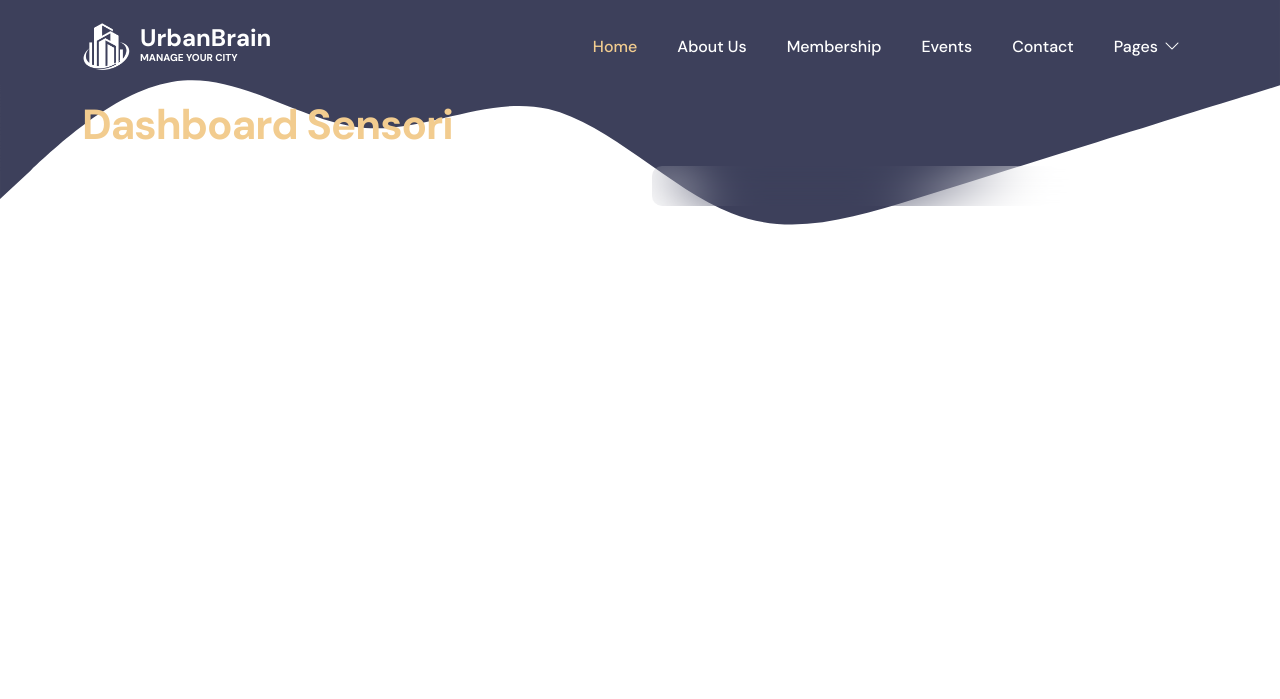
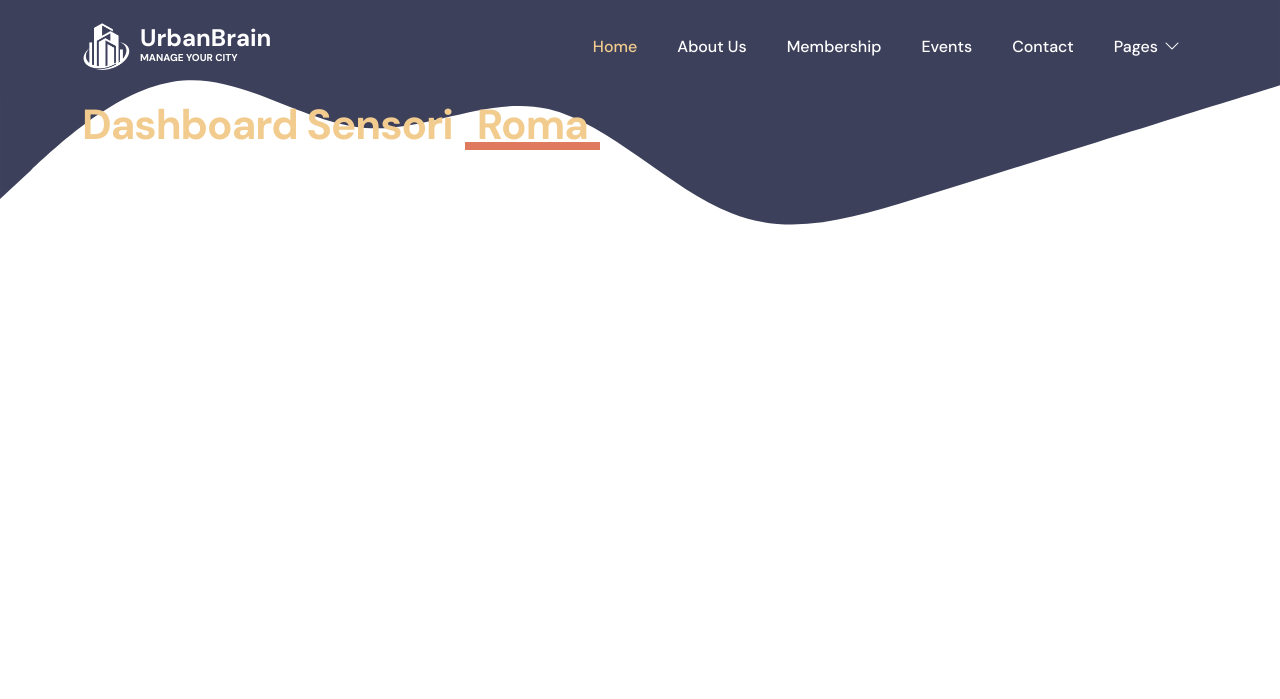
Before and after one commit to mattebest045/UrbanBrain, a PHP site: page /uni/dashboard.html in a window 1280 px wide. Shown: the top 699 px of the page. Run offline with PHP 8.4, Linux system fonts and the light colour scheme; data that the repository does not hold is empty.

Commit message:
Merge FE e BE pagina dashboard

```diff
--- a/css/template-urbanbrain.css
+++ b/css/template-urbanbrain.css
@@ -708,6 +708,53 @@ strong {
   }
 }
 
+.width-fix-content {
+  max-width: fit-content !important;
+}
+
+.cursor-pointer {
+  cursor: pointer !important;
+}
+
+.hover-effect {
+  text-decoration: none;
+  color: var(--link-hover-color);
+  font-weight: 700;
+  position: relative;
+}
+
+.hover-effect:hover {
+  color: var(--white-color);
+  transition: all .3s ease-in-out;
+}
+
+.hover-effect::before {
+  content: '';
+  /* background-color: hsla(196, 61%, 58%, .75); */
+  background-color: var(--custom-btn-bg-hover-color);
+  position: absolute;
+  left: 0;
+  bottom: 3px;
+  margin-bottom: 5px;
+  width: 100%;
+  height: 8px;
+  z-index: -1;
+  transition: all .3s ease-in-out;
+}
+
+.hover-effect:hover::before {
+  bottom: 0;
+  height: 100%;
+}
+
+.dashboard-title {
+  display: flex;
+  flex-wrap: nowrap;
+  flex-direction: row;
+  align-items: center;
+  justify-content: flex-start;
+}
+
 
 /*---------------------------------------
   GRAPH
@@ -719,10 +766,13 @@ canvas {
 
 .chart-container {
   backdrop-filter: blur(25px);
-  /* background: linear-gradient(to bottom, var(--primary-color) 0%, var(--white-color) 100%); */
-  border-radius: var(--border-radius-small);
+  border-radius: calc(var(--border-radius-small) + 20px);
   padding: 20px;
   margin-bottom: 30px;
+}
+
+.chart-container :first-child {
+  border-radius: var(--border-radius-small);
 }
 
 .overflow-y-auto {
--- a/dashboard.html
+++ b/dashboard.html
@@ -113,106 +113,21 @@
                 <div class="container">
 
                     <!-- Elenco dashboard sensori -->
-                    <div class="row row-chart">
-                        <h1 class="cd-headline rotate-1 text-primary-color pb-2">Dashboard Sensori</h1>
+                    <div class="row row-chart dashboard-title">
+                        <h1 class="cd-headline rotate-1 text-primary-color pb-2 width-fix-content" id="pageTitle">Dashboard Sensori</h1>
+                        <h1 class="cd-headline rotate-1 text-primary-color pb-2 width-fix-content cursor-pointer hover-effect" id="selectWhichCity">Roma</h1>
+                    </div>
+
+                    <div class="row row-chart" id="chartsContainer">
 
                         <div class="col-md-6">
                             <div class="chart-container">
-                                <div id="temperatureChart"></div>
-                            </div>
-                        </div>
-                        <div class="col-md-6">
-                            <div class="chart-container">
-                                <div id="humidityChart"></div>
-                            </div>
-                        </div>
-                        <div class="col-md-6">
-                            <div class="chart-container">
-                                <div id="lightChart"></div>
-                            </div>
-                        </div>
-                        <div class="col-md-6">
-                            <div class="chart-container">
-                                <div id="pressureChart"></div>
-                            </div>
-                        </div>
-                        <div class="col-md-6">
-                            <div class="chart-container">
-                                <div id="airQualityChart"></div>
-                            </div>
-                        </div>
-                        <div class="col-md-6">
-                            <div class="chart-container">
-                                <div id="noiseChart"></div>
-                            </div>
-                        </div>
-                        <div class="col-md-6">
-                            <div class="chart-container">
-                                <div id="co2Chart"></div>
-                            </div>
-                        </div>
-                        <div class="col-md-6">
-                            <div class="chart-container">
-                                <div id="windSpeedChart"></div>
-                            </div>
-                        </div>
-                        <div class="col-md-6">
-                            <div class="chart-container">
-                                <div id="windDirectionChart"></div>
-                            </div>
-                        </div>
-                        <div class="col-md-6">
-                            <div class="chart-container">
-                                <div id="rainfallChart"></div>
-                            </div>
-                        </div>
-                        <div class="col-md-6">
-                            <div class="chart-container">
-                                <div id="waterLevelChart"></div>
-                            </div>
-                        </div>
-                        <div class="col-md-6">
-                            <div class="chart-container">
-                                <div id="uvRadiationChart"></div>
-                            </div>
-                        </div>
-                        <div class="col-md-6">
-                            <div class="chart-container">
-                                <div id="energyConsumptionChart"></div>
-                            </div>
-                        </div>
-                        <div class="col-md-6">
-                            <div class="chart-container">
-                                <div id="pm25Chart"></div>
-                            </div>
-                        </div>
-                        <div class="col-md-6">
-                            <div class="chart-container">
-                                <div id="pm10Chart"></div>
-                            </div>
-                        </div>
-                        <div class="col-md-6">
-                            <div class="chart-container">
-                                <div id="fireDetectionChart"></div>
-                            </div>
-                        </div>
-                        <div class="col-md-6">
-                            <div class="chart-container">
-                                <div id="gasDetectionChart"></div>
-                            </div>
-                        </div>
-                        <div class="col-md-6">
-                            <div class="chart-container">
-                                <div id="vibrationsChart"></div>
-                            </div>
-                        </div>
-                        <div class="col-md-6">
-                            <div class="chart-container">
-                                <div id="publicLightingChart"></div>
+                                <div id="chartTemperatura">
+                                    <p>FATAL ERROR.</p>
+                                </div>
                             </div>
                         </div>
 
-                        <!-- Continua ad aggiungere div per altri grafici qui -->
                     </div>
 
                 </div>
--- a/php/dati_charts.php
+++ b/php/dati_charts.php
@@ -10,7 +10,7 @@
 // - Stati come Rilevamento incendi, Controllo accessi: [Pie Chart or Bar Chart]
 //   Grafici a torta per distribuire le proporzioni, oppure un grafico a barre per visualizzare gli stati ON/OFF.
 
-session_start(); // Inizio a salvarmi la sessione dell'utente
+// session_start(); // Inizio a salvarmi la sessione dell'utente
 
 include("connessione_db.php");
 
@@ -36,97 +36,97 @@ try{
 // Query per ricavare i dati della pioggia a Roma
 // Inizializza sessione con valori predefiniti
 // echo "<br>POST: ".$_POST['tipo_sensore'].", ".$_POST['interval']."<br>";
-if (!isset($_SESSION['tipo_sensore'])) {
-	$_SESSION['tipo_sensore'] = "Pioggia";
-}
-if (!isset($_SESSION['interval'])) {
-	$_SESSION['interval'] = "7 DAY";
-}
+// if (!isset($_SESSION['tipo_sensore'])) {
+// 	$_SESSION['tipo_sensore'] = "Pioggia";
+// }
+// if (!isset($_SESSION['interval'])) {
+// 	$_SESSION['interval'] = "7 DAY";
+// }
 
 // $citta =  $_GET['citta'] ?? $_SESSION['citta'];
 // $_SESSION['citta'] = $citta;
 
 // echo "Sensore: ".$_SESSION['tipo_sensore'].", Intervallo: ".$_SESSION['interval']."<br>";
 // Aggiorna sessione se sono presenti nuove richieste POST
-if (isset($_POST['interval'])) {
-	$_SESSION['interval'] = ($_POST['interval'] === "Ultimo Mese") ? "1 MONTH" : "7 DAY";
-}
-if (isset($_POST['sensor'])) {
-	$_SESSION['tipo_sensore'] = $_POST['sensor'];
-}
+// if (isset($_POST['interval'])) {
+// 	$_SESSION['interval'] = ($_POST['interval'] === "Ultimo Mese") ? "1 MONTH" : "7 DAY";
+// }
+// if (isset($_POST['sensor'])) {
+// 	$_SESSION['tipo_sensore'] = $_POST['sensor'];
+// }
 
 
 // Recupera valori dalla sessione
-$tipo_sensore = $_GET['tipo_sensore'] ?? $_SESSION['tipo_sensore'];
-$interval = $_GET['interval'] ?? $_SESSION['interval'];
-$citta =  $_GET['citta'] ?? $_SESSION['citta'];
+$tipo_sensore = $_GET['tipo_sensore'];
+$interval = $_GET['interval'];
+$citta =  $_GET['citta'];
 // echo "SENSORE: ".$tipo_sensore."<br/>".$interval."<br/>".$citta."<br>";
-if (isset($_POST['interval'])) {
-	$interval = ($_POST['interval'] === "Ultimo Mese") ? "1 MONTH" : "7 DAY";
-}
+// if (isset($_POST['interval'])) {
+// 	$interval = ($_POST['interval'] === "Ultimo Mese") ? "1 MONTH" : "7 DAY";
+// }
 
-if(isset($_POST['sensor'])){
-	switch ($_POST['sensor']) {
-		case "Pioggia":
-			$tipo_sensore = "Pioggia"; // vMax o Somma tot giornaliera
-			break;
-		case "Livello dell`acqua":
-			$tipo_sensore = "Livello dell`acqua"; //vMax
-			break;
-		case "Temperatura":
-			$tipo_sensore = "Temperatura"; // vMin, vMax
-			break;
-		case "Umidità":
-			$tipo_sensore = "Umidità"; // vMin, vMedio, vMax
-			break;
-		case "Luminosità":
-			$tipo_sensore = "Luminosità"; // vMedio, vMax
-			break;
-		case "Pressione atmosferica":
-			$tipo_sensore = "Pressione atmosferica"; // vMedio
-			break;
-		case "Qualità dell`aria":
-			$tipo_sensore = "Qualità dell`aria"; // vMax
-			break;
-		case "Rumore":
-			$tipo_sensore = "Rumore"; // vMax
-			break;
-		case "Livello di CO2":
-			$tipo_sensore = "Livello di CO2"; // vMax
-			break;
-		case "Velocità del vento":
-			$tipo_sensore = "Velocità del vento"; // vMax
-			break;
-		case "Direzione del vento":
-			$tipo_sensore = "Direzione del vento"; // vMedio
-			break;
-		case "Radiazione UV":
-			$tipo_sensore = "Radiazione UV"; // vMax
-			break;
-		case "Consumo energetico":
-			$tipo_sensore = "Consumo energetico"; // vMedio
-			break;
-		case "Livello di PM2.5":// Guarda bar chart di 3bmeteo
-			$tipo_sensore = "Livello di PM2.5"; // vMax , potrei includerlo nella qualità aria
-			break;
-		case "Livello di PM10":
-			$tipo_sensore = "Livello di PM10"; // vMax, potrei includerlo nella qualità aria
-			break;
-		case "Rilevamento incendi":
-			$tipo_sensore = "Rilevamento incendi"; // vMax
-			break;
-		case "Rilevamento gas":
-			$tipo_sensore = "Rilevamento gas"; // vMax
-			break;
-		case "Vibrazioni":
-			$tipo_sensore = "Vibrazioni"; // vMax
-			break;
-		default:
-			// Valore predefinito se `$_POST['sensor']` non corrisponde
-			$tipo_sensore = "Sconosciuto";
-			break;
-	}
-}
+// if(isset($_POST['sensor'])){
+// 	switch ($_POST['sensor']) {
+// 		case "Pioggia":
+// 			$tipo_sensore = "Pioggia"; // vMax o Somma tot giornaliera
+// 			break;
+// 		case "Livello dell`acqua":
+// 			$tipo_sensore = "Livello dell`acqua"; //vMax
+// 			break;
+// 		case "Temperatura":
+// 			$tipo_sensore = "Temperatura"; // vMin, vMax
+// 			break;
+// 		case "Umidità":
+// 			$tipo_sensore = "Umidità"; // vMin, vMedio, vMax
+// 			break;
+// 		case "Luminosità":
+// 			$tipo_sensore = "Luminosità"; // vMedio, vMax
+// 			break;
+// 		case "Pressione atmosferica":
+// 			$tipo_sensore = "Pressione atmosferica"; // vMedio
+// 			break;
+// 		case "Qualità dell`aria":
+// 			$tipo_sensore = "Qualità dell`aria"; // vMax
+// 			break;
+// 		case "Rumore":
+// 			$tipo_sensore = "Rumore"; // vMax
+// 			break;
+// 		case "Livello di CO2":
+// 			$tipo_sensore = "Livello di CO2"; // vMax
+// 			break;
+// 		case "Velocità del vento":
+// 			$tipo_sensore = "Velocità del vento"; // vMax
+// 			break;
+// 		case "Direzione del vento":
+// 			$tipo_sensore = "Direzione del vento"; // vMedio
+// 			break;
+// 		case "Radiazione UV":
+// 			$tipo_sensore = "Radiazione UV"; // vMax
+// 			break;
+// 		case "Consumo energetico":
+// 			$tipo_sensore = "Consumo energetico"; // vMedio
+// 			break;
+// 		case "Livello di PM2.5":// Guarda bar chart di 3bmeteo
+// 			$tipo_sensore = "Livello di PM2.5"; // vMax , potrei includerlo nella qualità aria
+// 			break;
+// 		case "Livello di PM10":
+// 			$tipo_sensore = "Livello di PM10"; // vMax, potrei includerlo nella qualità aria
+// 			break;
+// 		case "Rilevamento incendi":
+// 			$tipo_sensore = "Rilevamento incendi"; // vMax
+// 			break;
+// 		case "Rilevamento gas":
+// 			$tipo_sensore = "Rilevamento gas"; // vMax
+// 			break;
+// 		case "Vibrazioni":
+// 			$tipo_sensore = "Vibrazioni"; // vMax
+// 			break;
+// 		default:
+// 			// Valore predefinito se `$_POST['sensor']` non corrisponde
+// 			$tipo_sensore = "Sconosciuto";
+// 			break;
+// 	}
+// }
 
 try{
 	$sensori = [
@@ -192,14 +192,15 @@ try{
 					dato.Data >= DATE_SUB(CURDATE(), INTERVAL " . $interval . ")
 				GROUP BY Giorno
 				ORDER BY Giorno ASC;";
-	}else {
-		session_unset(); // Rimuove tutti i valori contenuti in $_SESSION
-		echo "Errore: intervallo non valido."; // Termina lo script con un messaggio di errore
-		// Attendi 3 secondi
-		sleep(3);
-		// Reindirizza alla stessa pagina
-		header("Location: " . $_SERVER['PHP_SELF']);
-		exit();
+	} else {
+		// session_unset(); // Rimuove tutti i valori contenuti in $_SESSION
+		$value = [
+			'Errore' => 'Sensore non valido.'
+		];
+
+		echo json_encode($value)."_";
+		echo json_encode($tipo_sensore);
+		die();
 	}
 	$result = $pdo->query($sql);
 	// echo "SQL: ".$sql."<br>";
@@ -225,6 +226,11 @@ try{
 			$value[] = $data;
 		}
 		// echo "Value: ".print_r($value);
+		if (empty($value)){
+			$value = [
+				'Errore' => 'Nessun dato disponibile.'
+			];
+		}
 		unset($result);
 	}else{
 		echo "No records matching your query were found.";
```
Also changed, not shown: js/dashboard.js (+152 -58 lines), php/query.php (added, +42 -0 lines), 1 other file.
